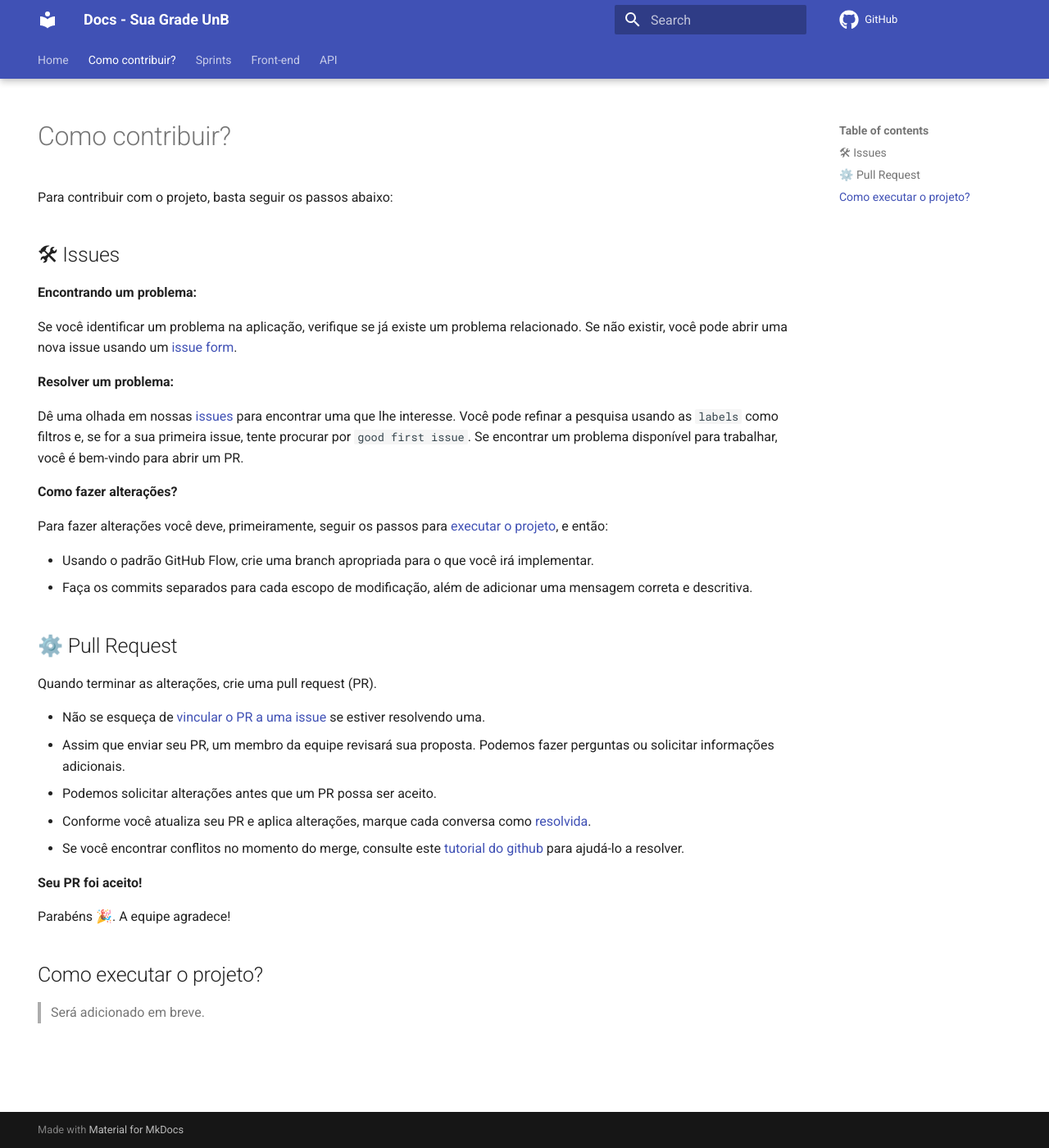
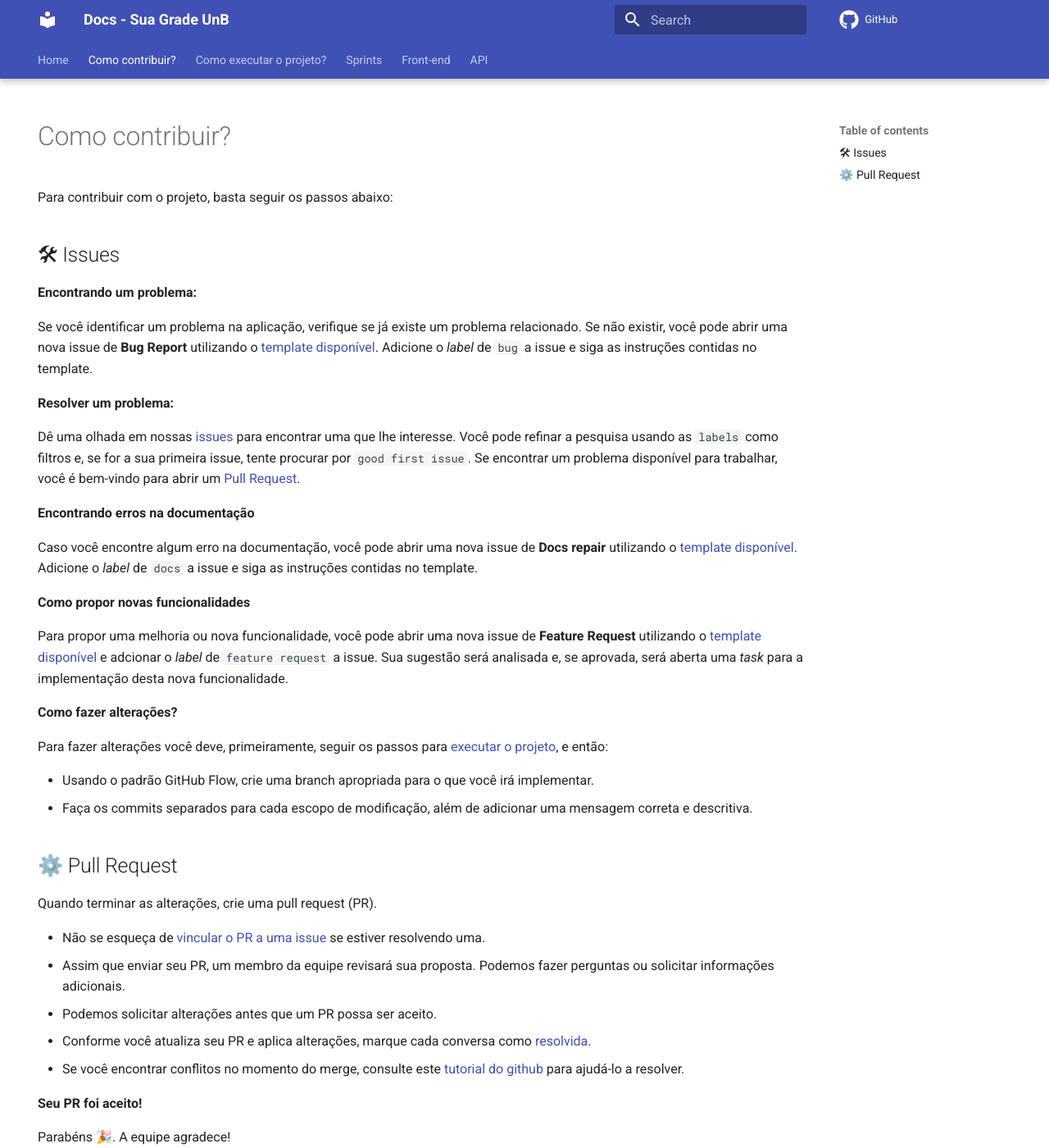
Before and after one commit to unb-mds/2023-2-SuaGradeUnB, an MkDocs documentation site: the page built from docs/contributing.md, in a window 1280 px wide and 1400 px high. Shown: the whole window at 82% size. Built offline with MkDocs 1.6.1 and Material for MkDocs 9.7.7, drawn with Linux system fonts in a browser that asks for light colours; comment, search, counter and statistics services are not loaded.

Commit message:
docs(mkdocs): Melhorias no Como contribuir e Como executar (#127)
- Foi criado duas páginas distintas para "Como executar" e "Como contribuir"
- Modificações no mkdocs.yml para adicionar as novas páginas

Co-authored-by: Caio Felipe <caiofeliperro@gmail.com>
Co-authored-by: HenrikhKenino <110349110+HenrikhKenino@users.noreply.github.com>

```diff
--- a/docs/contributing.md
+++ b/docs/contributing.md
@@ -11,11 +11,19 @@ Para contribuir com o projeto, basta seguir os passos abaixo:
 
 **Encontrando um problema:**
 
-Se você identificar um problema na aplicação, verifique se já existe um problema relacionado. Se não existir, você pode abrir uma nova issue usando um [issue form](https://github.com/unb-mds/2023-2-Squad11/issues/new/choose).
+Se você identificar um problema na aplicação, verifique se já existe um problema relacionado. Se não existir, você pode abrir uma nova issue de **Bug Report** utilizando o [template disponível](https://github.com/unb-mds/2023-2-Squad11/issues/new/choose). Adicione o _label_ de `bug` a issue e siga as instruções contidas no template.
 
 **Resolver um problema:**
 
-Dê uma olhada em nossas [issues](https://github.com/unb-mds/2023-2-Squad11/issues) para encontrar uma que lhe interesse. Você pode refinar a pesquisa usando as `labels` como filtros e, se for a sua primeira issue, tente procurar por `good first issue`. Se encontrar um problema disponível para trabalhar, você é bem-vindo para abrir um PR.
+Dê uma olhada em nossas [issues](https://github.com/unb-mds/2023-2-Squad11/issues) para encontrar uma que lhe interesse. Você pode refinar a pesquisa usando as `labels` como filtros e, se for a sua primeira issue, tente procurar por `good first issue`. Se encontrar um problema disponível para trabalhar, você é bem-vindo para abrir um [Pull Request](#pull-request).
+
+**Encontrando erros na documentação**
+
+Caso você encontre algum erro na documentação, você pode abrir uma nova issue de **Docs repair** utilizando o [template disponível](https://github.com/unb-mds/2023-2-Squad11/issues/new/choose). Adicione o _label_ de `docs` a issue e siga as instruções contidas no template.
+
+**Como propor novas funcionalidades**
+
+Para propor uma melhoria ou nova funcionalidade, você pode abrir uma nova issue de **Feature Request** utilizando o [template disponível](https://github.com/unb-mds/2023-2-Squad11/issues/new/choose) e adcionar o _label_ de `feature request` a issue. Sua sugestão será analisada e, se aprovada, será aberta uma _task_ para a implementação desta nova funcionalidade.
 
 **Como fazer alterações?**
 
@@ -37,7 +45,3 @@ Quando terminar as alterações, crie uma pull request (PR).
 **Seu PR foi aceito!**
 
 Parabéns 🎉. A equipe agradece!
-
-## Como executar o projeto?
-
-> Será adicionado em breve.
--- a/mkdocs.yml
+++ b/mkdocs.yml
@@ -4,35 +4,36 @@ repo_url: https://github.com/unb-mds/2023-2-Squad11
 nav:
   - Home: index.md
   - Como contribuir?: contributing.md
+  - Como executar o projeto?: executing.md
   - Sprints:
-    - Sprint 0: sprints/sprint-0.md
-    - Sprint 1: sprints/sprint-1.md
-    - Sprint 2: sprints/sprint-2.md
-    - Sprint 3: sprints/sprint-3.md
-    - Sprint 4: sprints/sprint-4.md
-    - Sprint 5: sprints/sprint-5.md
-    - Sprint 6: sprints/sprint-6.md
-    - Sprint 7: sprints/sprint-7.md
-    - Sprint 8: sprints/sprint-8.md
-    - Sprint 9: sprints/sprint-9.md
+      - Sprint 0: sprints/sprint-0.md
+      - Sprint 1: sprints/sprint-1.md
+      - Sprint 2: sprints/sprint-2.md
+      - Sprint 3: sprints/sprint-3.md
+      - Sprint 4: sprints/sprint-4.md
+      - Sprint 5: sprints/sprint-5.md
+      - Sprint 6: sprints/sprint-6.md
+      - Sprint 7: sprints/sprint-7.md
+      - Sprint 8: sprints/sprint-8.md
+      - Sprint 9: sprints/sprint-9.md
 
   - Front-end:
-    - Semana 0: frontend/semana-0.md
-    - Semana 1: frontend/semana-1.md
-    - Semana 2: frontend/semana-2.md
-    - Semana 3: frontend/semana-3.md
-    - Semana 4: frontend/semana-4.md
-    - Semana 5: frontend/semana-5.md
-    - Semana 6: frontend/semana-6.md
+      - Semana 0: frontend/semana-0.md
+      - Semana 1: frontend/semana-1.md
+      - Semana 2: frontend/semana-2.md
+      - Semana 3: frontend/semana-3.md
+      - Semana 4: frontend/semana-4.md
+      - Semana 5: frontend/semana-5.md
+      - Semana 6: frontend/semana-6.md
 
   - API: api.md
 
 theme:
   name: material
   features:
-  - navigation.tabs
-  - navigation.tabs.sticky
-  - content.code.copy
+    - navigation.tabs
+    - navigation.tabs.sticky
+    - content.code.copy
 
   palette:
     primary: "indigo"
```
Also changed, not shown: docs/executing.md (added, +138 -0 lines).
